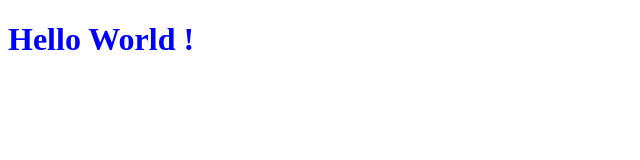
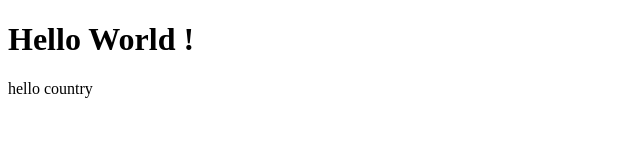
Before and after one commit to ShahwaizQasim/Learning_Github, a plain HTML site: page index.html in a window 1280 px wide. Shown: the whole page, without its empty margins (0-640 px from the left). Drawn offline with Linux system fonts and the light colour scheme.

Commit message:
paragraph

```diff
--- a/index.html
+++ b/index.html
@@ -4,13 +4,10 @@
     <meta charset="UTF-8">
     <meta name="viewport" content="width=device-width, initial-scale=1.0">
     <title>Learning Github</title>
-    <style>
-        h1{
-          color: blue;
-        }
-    </style>
 </head>
 <body>
       <h1>Hello World !</h1>
-</body>
+<p>hello country</p>
+
+    </body>
 </html>
```
